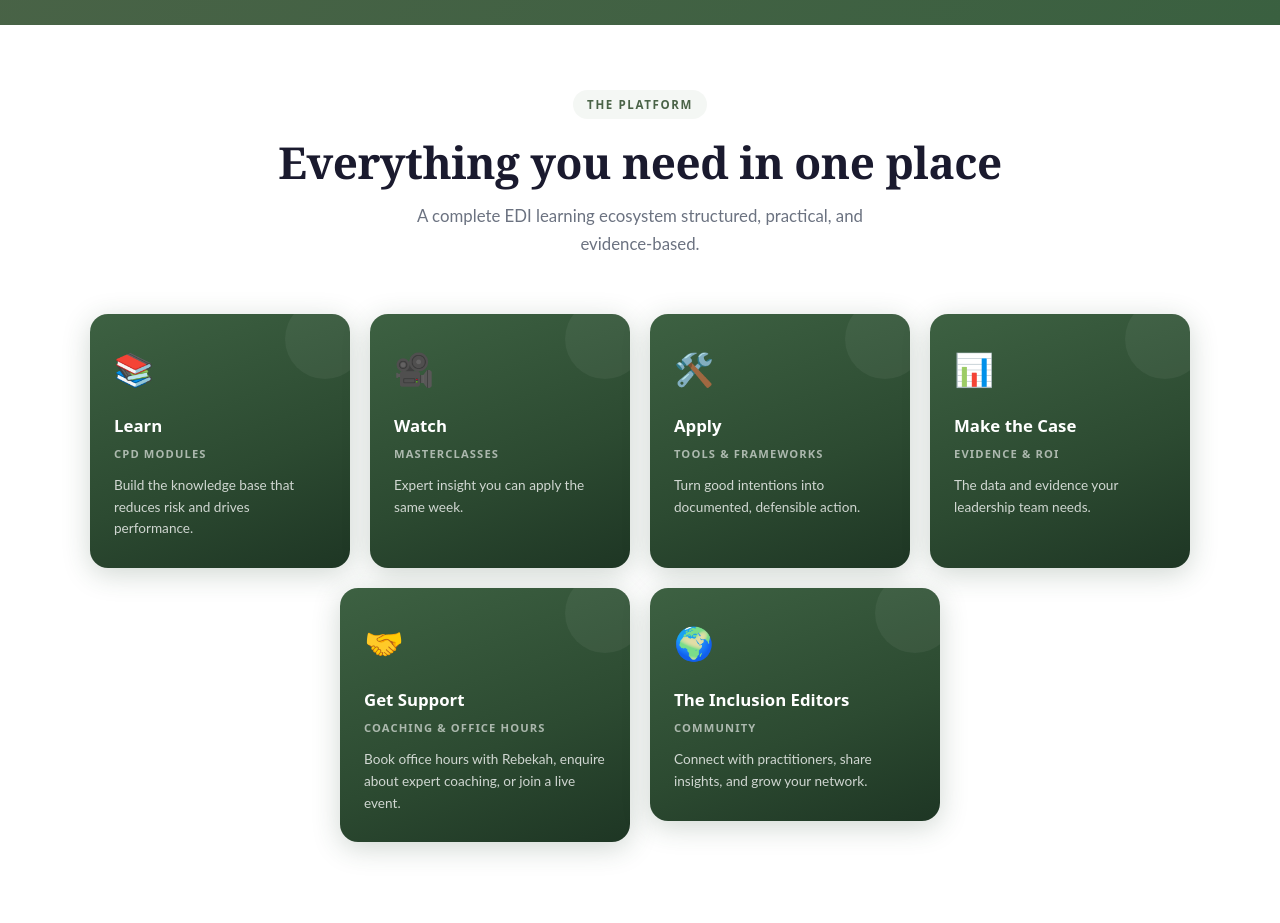
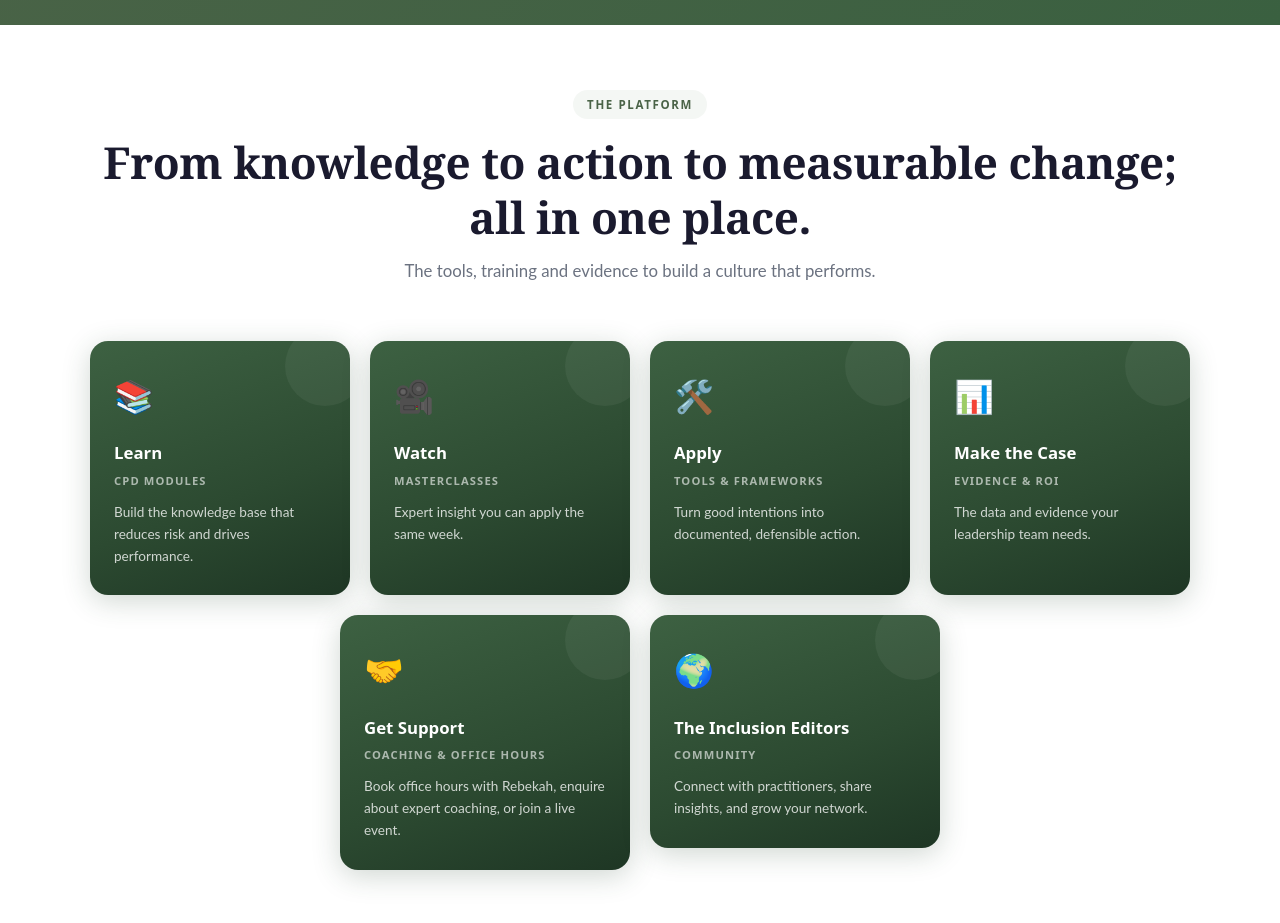
Before and after one commit to Rebekah338/inclusion-impact-platform, a Next.js app: page / in a window 1280 px wide. Shown: the part 860-1783 px from the top of the page. Built offline with nearby package versions, Linux system fonts and the light colour scheme.

Commit message:
Homepage: update Everything You Need section heading and subheading
Co-Authored-By: Claude Sonnet 4.6 <noreply@anthropic.com>
Claude-Session: https://claude.ai/code/session_01E11uWzxsBtw5XKP8MYPdbN

```diff
--- a/app/page.tsx
+++ b/app/page.tsx
@@ -379,10 +379,10 @@ export default function Home() {
                 The platform
               </span>
               <h2 style={{ fontFamily: "var(--font-display)", fontWeight: 700, fontSize: "clamp(1.75rem, 4vw, 2.75rem)", color: "var(--charcoal)", marginBottom: "0.75rem", letterSpacing: "-0.01em" }}>
-                Everything you need in one place
+                From knowledge to action to measurable change; all in one place.
               </h2>
               <p style={{ fontFamily: "var(--font-body)", color: "var(--gray-soft)", fontSize: "1.05rem", maxWidth: "480px", margin: "0 auto", lineHeight: 1.65 }}>
-                A complete EDI learning ecosystem structured, practical, and evidence-based.
+                The tools, training and evidence to build a culture that performs.
               </p>
             </div>
 
```
